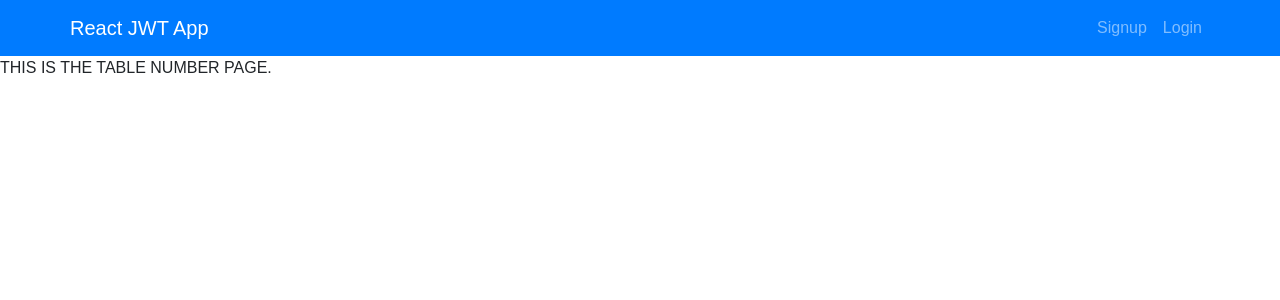
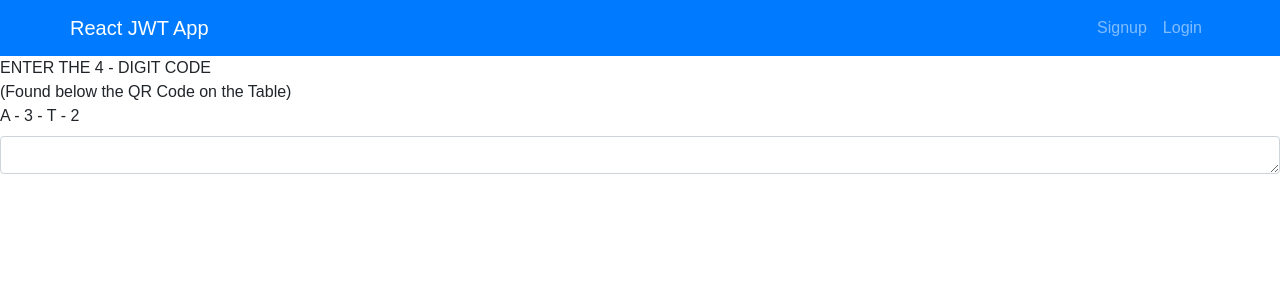
Before and after one commit to JordanCley/Project3, a React (Create React App) app in the folder client/: page /table-number in a window 1280 px wide. Shown: the top 300 px of the page. Built offline with nearby package versions, Linux system fonts and the light colour scheme.

Commit message:
tablefrom put on tablenumber page

```diff
--- /dev/null
+++ b/client/src/components/CardInfoForm/index.js
@@ -0,0 +1 @@
+import React from "react";
--- /dev/null
+++ b/client/src/components/TableNumberForm.js/index.js
@@ -0,0 +1,16 @@
+import React from "react";
+
+function TableNumberForm () {
+    return (
+        <div>
+            <form>
+            <div class="form-group">
+                <label for="exampleFormControlTextarea1">A - 3 - T - 2</label>
+                <textarea class="form-control" id="exampleFormControlTextarea1" rows="1"></textarea>
+            </div>
+            </form>
+        </div>
+    )
+}
+
+export default TableNumberForm;
--- a/client/src/pages/TableNumber.js
+++ b/client/src/pages/TableNumber.js
@@ -1,10 +1,20 @@
 import React from "react";
+import TableNumberForm from "../components/TableNumberForm.js";
 
 function TableNumber() {
     return(
         <div>
-            THIS IS THE TABLE NUMBER PAGE.
+            <div>
+                ENTER THE 4 - DIGIT CODE
+            </div>
+            <div>
+                (Found below the QR Code on the Table)
+            </div>
+            <div>
+                <TableNumberForm />
+            </div>
         </div>
+
     )
 }
 
```
